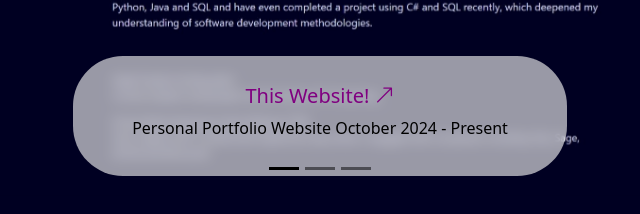
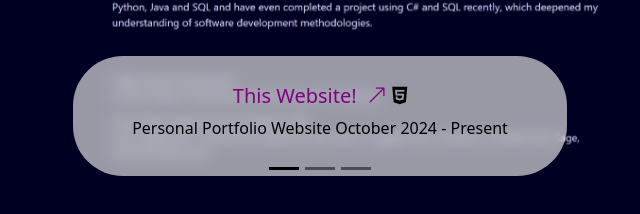
Before and after one commit to RyanDuong0/ryanduong0.github.io, a website: page src/projects.html in a window 1280 px wide. Shown: the part 566-780 px from the top of the page, 320-960 px from the left. Drawn offline with nearby package versions, Linux system fonts and the light colour scheme.

Commit message:
Added FontAwesome kit for icons

```diff
--- a/src/projects.html
+++ b/src/projects.html
@@ -9,6 +9,7 @@
     <title>Ryan Duong</title>
     <meta name="viewport" content="width=device-width, initial-scale=1.0">
     <link rel="stylesheet" href="https://cdn.jsdelivr.net/npm/bootstrap-icons@1.3.0/font/bootstrap-icons.css">
+    <script src="https://kit.fontawesome.com/cf413463ba.js" crossorigin="anonymous"></script>
   </head>
   <body>
     <style>
@@ -96,7 +97,12 @@
 
               <div class="carousel-caption d-none d-md-block" style="background-color: rgba(255,255,255,0.6); backdrop-filter: blur(7px); border-radius:50px; color:black !important; margin-left:9rem; margin-right:9rem; padding-top:0.5rem; text-decoration:none;">
 
-                <h5 style="padding-top:20px; "> <a style="text-decoration: none; color:purple !important;" href="https://github.com/RyanDuong0/ryanduong0.github.io">This Website!&nbsp;<i class="bi bi-arrow-up-right"></i></a></h5>
+                <h5 style="padding-top:20px; "> <a style="text-decoration: none; color:purple !important;" href="https://github.com/RyanDuong0/ryanduong0.github.io">
+                  This Website!&nbsp;
+                  <i class="bi bi-arrow-up-right"></i>
+                </a>
+                  <i class="fa fa-html5"></i>
+                </h5>
 
                 <p>Personal Portfolio Website October 2024 - Present</p>
 
```
